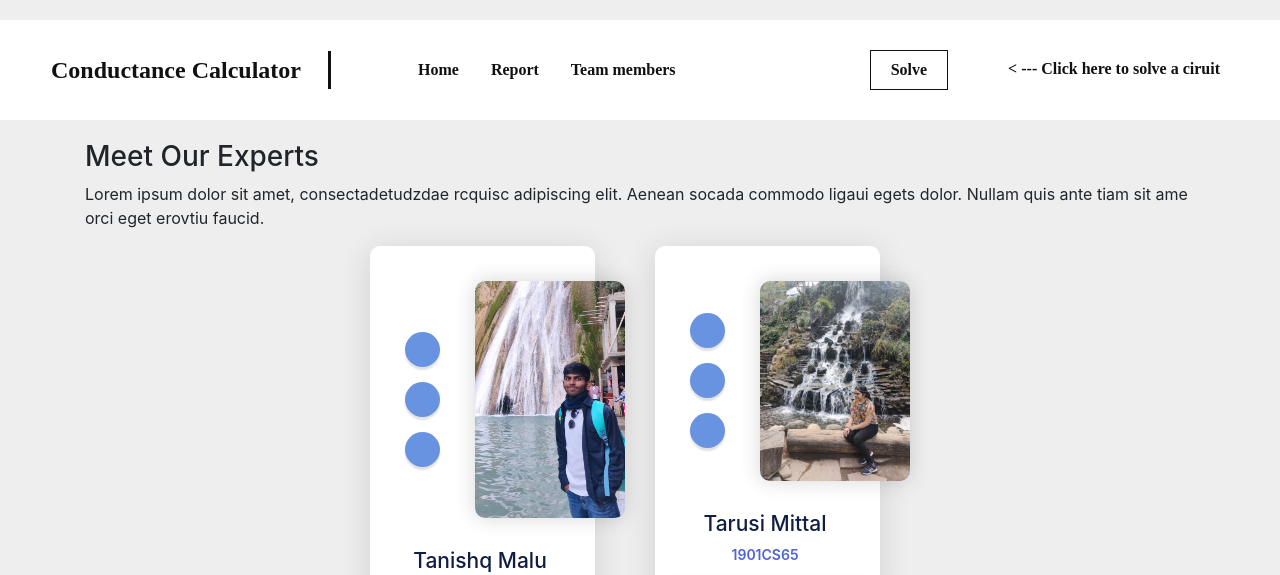
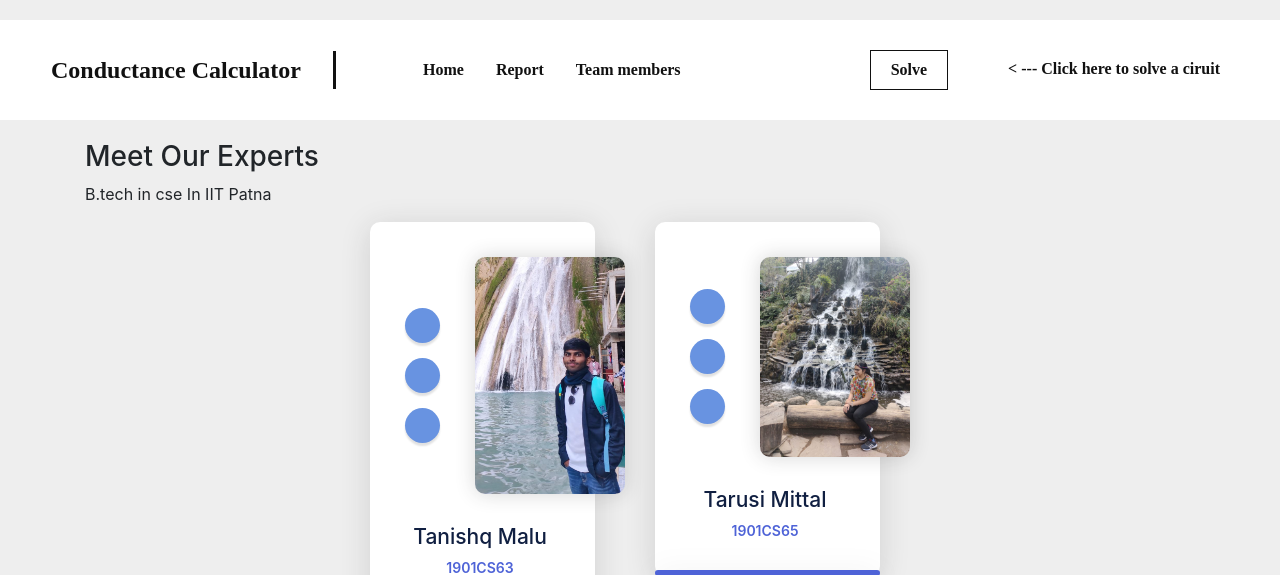
Before and after one commit to Tanishqmalu/equivalent-conductance-of-a-ciruit, a Flask app: page /team in a window 1280 px wide. Shown: the top 575 px of the page. Run offline with Flask 2, Linux system fonts and the light colour scheme; some libraries are stand-ins or nearby versions.

Commit message:
Update team.html

```diff
--- a/templates/team.html
+++ b/templates/team.html
@@ -22,13 +22,13 @@
       .wrapper1 {
         padding-right: 5%;
         padding-left: 5%;
-        padding-bottom: 10px;
+        padding-bottom: 11px;
         height: auto;
       }
       #h0 {
       padding-top: 20px;
       text-decoration: underline;
-      font-weight: 800;
+      font-weight: 850;
       /* Change font */
       }
     .main-back-blog{
@@ -56,7 +56,7 @@
       color: #111;
       text-align: center;
       display: block;
-      width: 300px;
+      width: 305px;
       margin: 0 auto;padding: 20px 0;
     }
     header .header-brand:hover{
@@ -85,7 +85,7 @@
     }
     header nav ul li a:hover{
       color: #2BB5CA;
-      transition : color 0.5s;
+      transition : color 0.6s;
     }
 
     header .header-pro{
@@ -313,8 +313,7 @@ h5 {
             <div class="col-12">
                 <div class="section-title title-left text-center text-lg-left">
                     <h3 class="top-sep">Meet Our Experts</h3>
-                    <p>Lorem ipsum dolor sit amet, consectadetudzdae rcquisc adipiscing elit. Aenean socada commodo
-                        ligaui egets dolor. Nullam quis ante tiam sit ame orci eget erovtiu faucid.</p>
+                    <p>B.tech in cse In IIT Patna</p>
                 </div>
             </div>
         </div>
```
